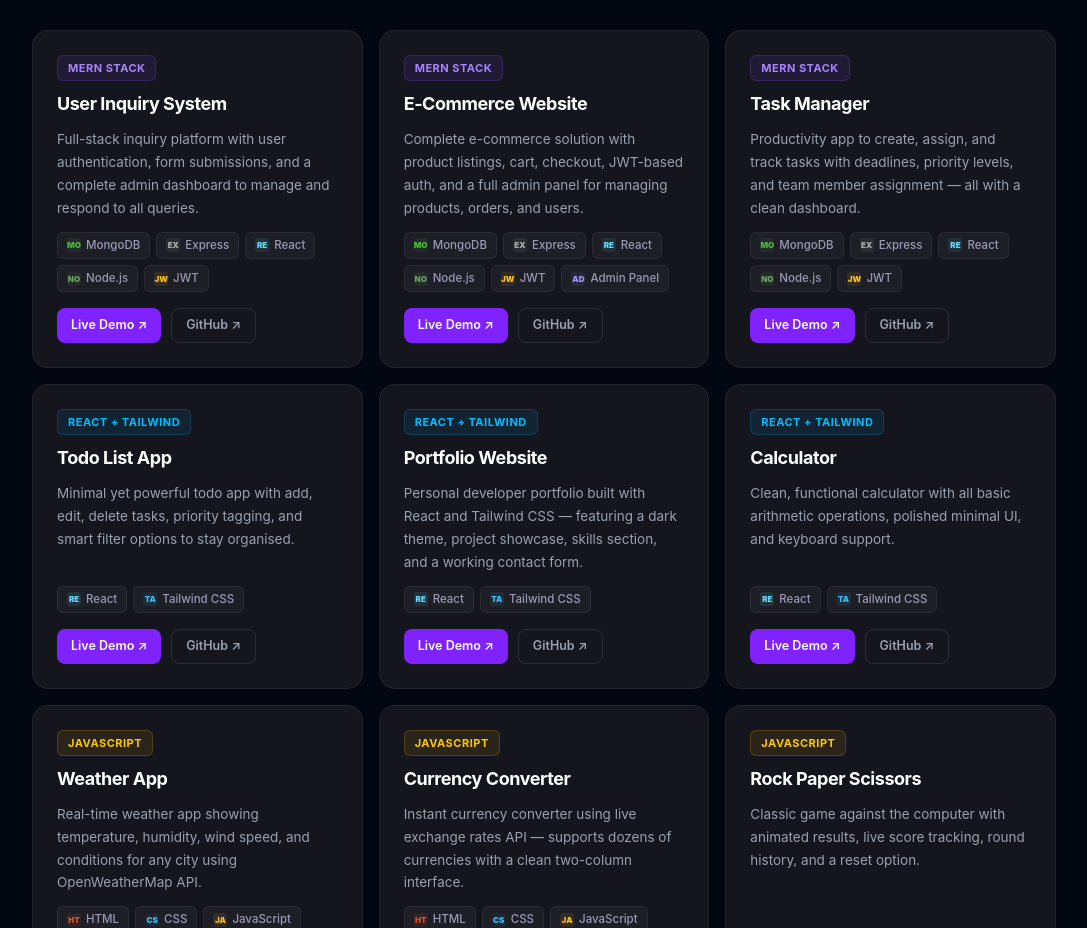
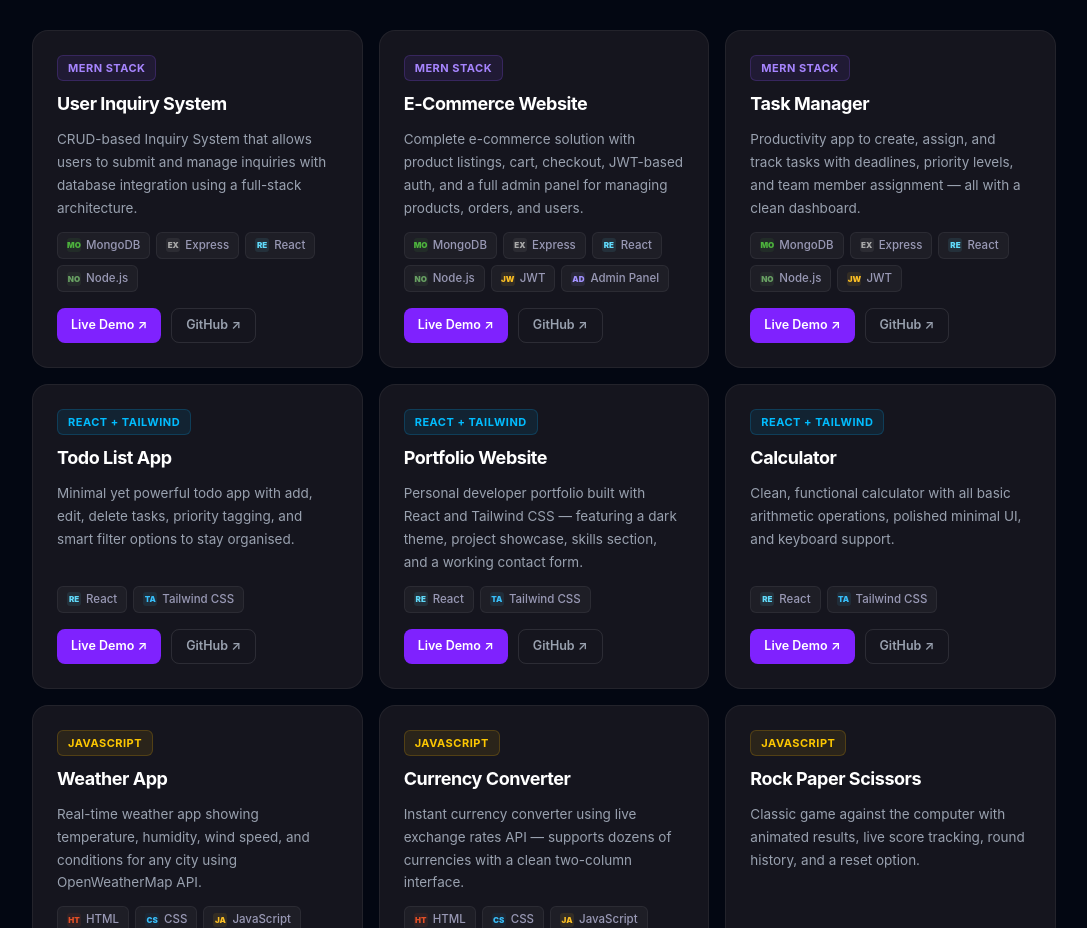
Before and after one commit to Rayan-Ahmed-developer/portfolio, a React app: page / in a window 1280 px wide. Shown: the part 2209-3137 px from the top of the page, without its empty margins (96-1183 px from the left). Built offline with nearby package versions, Linux system fonts and the light colour scheme; the HTML template or start-up script is replaced by a standard one.

Commit message:
fix git links

```diff
--- a/src/components/Projects.jsx
+++ b/src/components/Projects.jsx
@@ -5,10 +5,10 @@ const projects = [
   {
     title: "User Inquiry System",
     type: "MERN Stack",
-    desc: "Full-stack inquiry platform with user authentication, form submissions, and a complete admin dashboard to manage and respond to all queries.",
-    tech: ["MongoDB", "Express", "React", "Node.js", "JWT"],
+    desc: "CRUD-based Inquiry System that allows users to submit and manage inquiries with database integration using a full-stack architecture.",
+    tech: ["MongoDB", "Express", "React", "Node.js"],
     demo: "https://user-inquiry.vercel.app/",
-    github: "https://github.com/Rayan-Ahmed-developer",
+    github: "https://github.com/Rayan-Ahmed-developer/User_Inquiry",
   },
   {
     title: "E-Commerce Website",
@@ -16,7 +16,7 @@ const projects = [
     desc: "Complete e-commerce solution with product listings, cart, checkout, JWT-based auth, and a full admin panel for managing products, orders, and users.",
     tech: ["MongoDB", "Express", "React", "Node.js", "JWT", "Admin Panel"],
     demo: "https://mobile-e-commerce-s5p7.vercel.app/",
-    github: "https://github.com/Rayan-Ahmed-developer",
+    github: "https://github.com/Rayan-Ahmed-developer/Mobile-E-Commerce",
   },
   {
     title: "Task Manager",
@@ -24,7 +24,7 @@ const projects = [
     desc: "Productivity app to create, assign, and track tasks with deadlines, priority levels, and team member assignment — all with a clean dashboard.",
     tech: ["MongoDB", "Express", "React", "Node.js", "JWT"],
     demo: "https://task-manager-two-tau-40.vercel.app/",
-    github: "https://github.com/Rayan-Ahmed-developer",
+    github: "https://github.com/Rayan-Ahmed-developer/Task-Manager",
   },
 
   // ── React + Tailwind ─────────────────────────
@@ -34,7 +34,7 @@ const projects = [
     desc: "Minimal yet powerful todo app with add, edit, delete tasks, priority tagging, and smart filter options to stay organised.",
     tech: ["React", "Tailwind CSS"],
     demo: "https://to-do-list-rho-pearl-81.vercel.app/",
-    github: "https://github.com/Rayan-Ahmed-developer",
+    github: "https://github.com/Rayan-Ahmed-developer/To-Do-List-",
   },
   {
     title: "Portfolio Website",
@@ -42,7 +42,7 @@ const projects = [
     desc: "Personal developer portfolio built with React and Tailwind CSS — featuring a dark theme, project showcase, skills section, and a working contact form.",
     tech: ["React", "Tailwind CSS"],
     demo: "https://portfolio-nine-beryl-19.vercel.app/",
-    github: "https://github.com/Rayan-Ahmed-developer",
+    github: "https://github.com/Rayan-Ahmed-developer/portfolio",
   },
   {
     title: "Calculator",
@@ -50,7 +50,7 @@ const projects = [
     desc: "Clean, functional calculator with all basic arithmetic operations, polished minimal UI, and keyboard support.",
     tech: ["React", "Tailwind CSS"],
     demo: "https://calculator-xrdn.vercel.app/",
-    github: "https://github.com/Rayan-Ahmed-developer",
+    github: "https://github.com/Rayan-Ahmed-developer/Calculator",
   },
 
   // ── JavaScript ───────────────────────────────
@@ -60,7 +60,7 @@ const projects = [
     desc: "Real-time weather app showing temperature, humidity, wind speed, and conditions for any city using OpenWeatherMap API.",
     tech: ["HTML", "CSS", "JavaScript", "API"],
     demo: "https://weather-website-nine-rho.vercel.app/",
-    github: "https://github.com/Rayan-Ahmed-developer",
+    github: "https://github.com/Rayan-Ahmed-developer/Weather-Website",
   },
   {
     title: "Currency Converter",
@@ -68,7 +68,7 @@ const projects = [
     desc: "Instant currency converter using live exchange rates API — supports dozens of currencies with a clean two-column interface.",
     tech: ["HTML", "CSS", "JavaScript", "API"],
     demo: "https://currency-converter-nine-sand.vercel.app/",
-    github: "https://github.com/Rayan-Ahmed-developer",
+    github: "https://github.com/Rayan-Ahmed-developer/Currency-Converter",
   },
   {
     title: "Rock Paper Scissors",
@@ -76,7 +76,7 @@ const projects = [
     desc: "Classic game against the computer with animated results, live score tracking, round history, and a reset option.",
     tech: ["HTML", "CSS", "JavaScript"],
     demo: "https://rps-game-six-rouge.vercel.app/",
-    github: "https://github.com/Rayan-Ahmed-developer",
+    github: "https://github.com/Rayan-Ahmed-developer/rps-game",
   },
 ]
 
```
